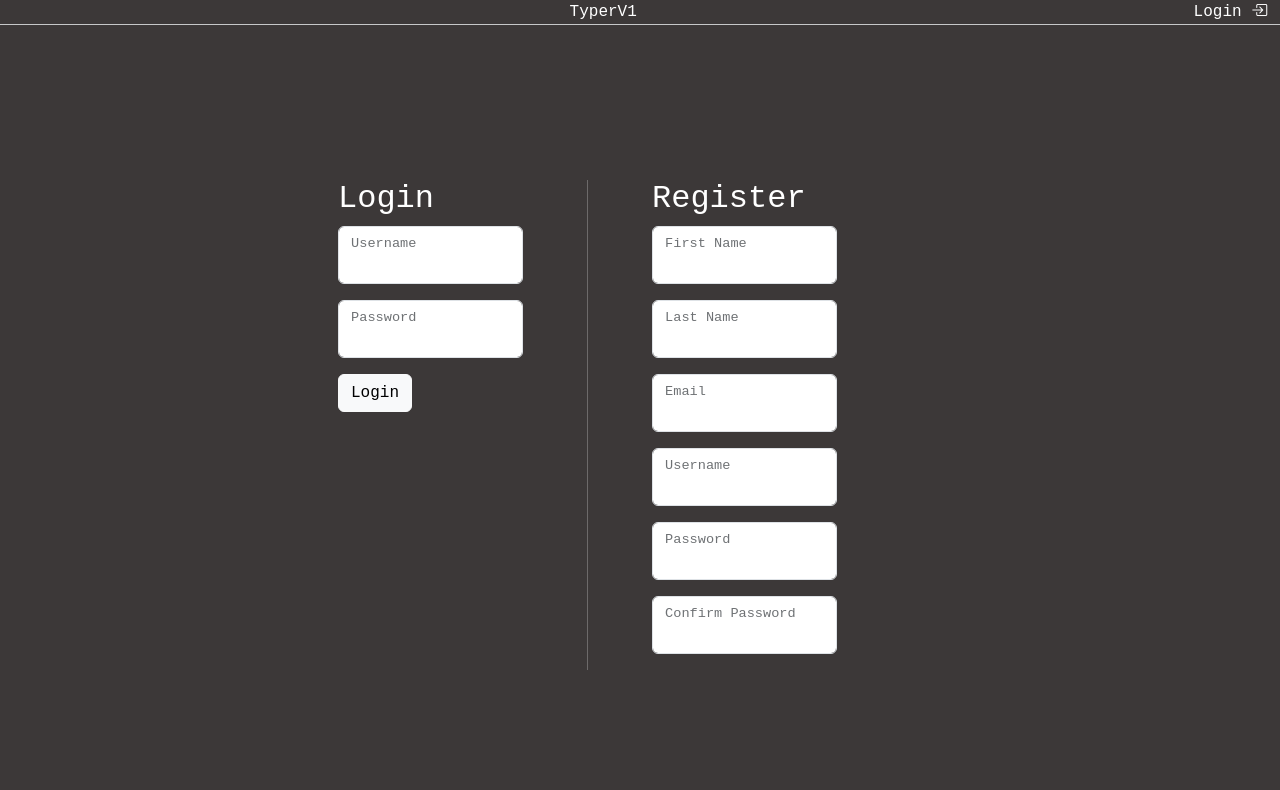
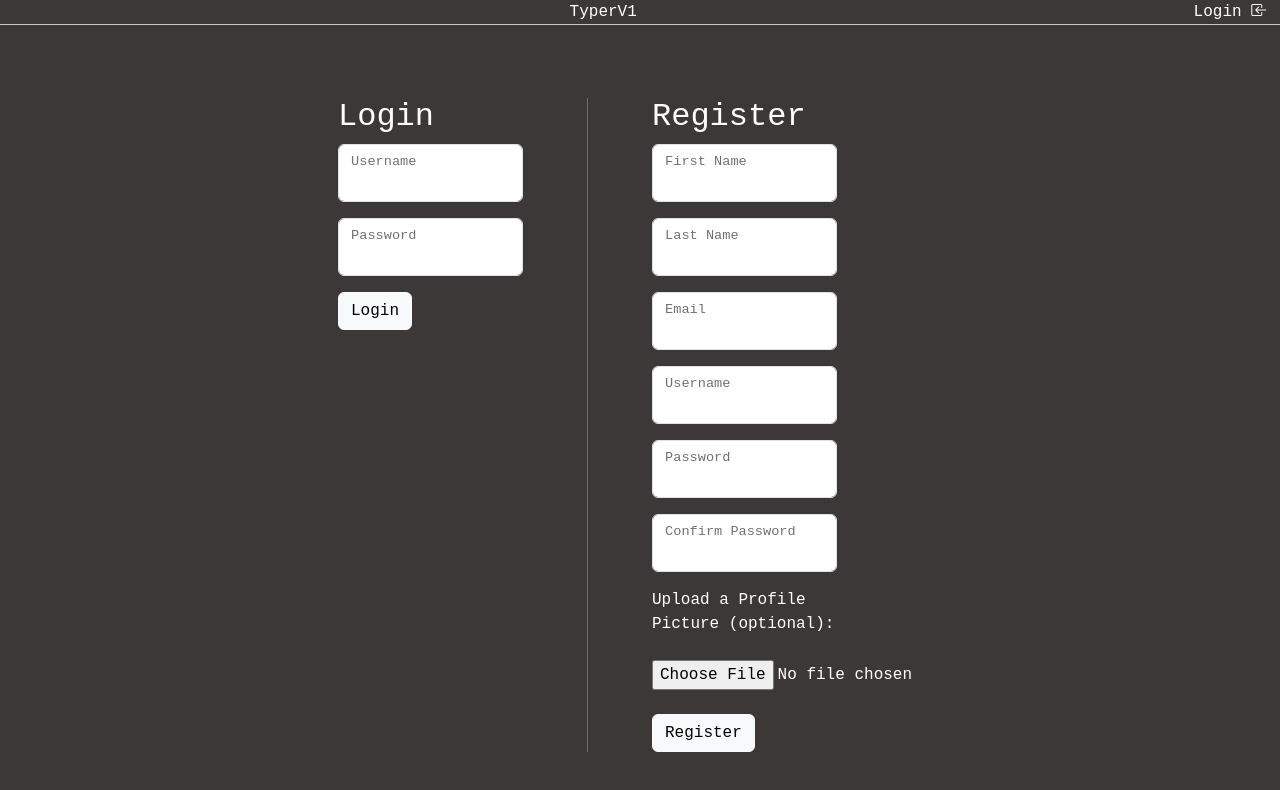
Before and after one commit to hajile7/TyperV1, an Angular app: page /Login in a window 1280 px wide. Shown: the top 790 px of the page. Built offline with nearby package versions, Linux system fonts and the light colour scheme.

Commit message:
login/registration/logout about complete. Need to get images figured out during registration

```diff
--- a/src/app/components/header/header.component.html
+++ b/src/app/components/header/header.component.html
@@ -1,5 +1,12 @@
 <div class="title">
-    <span style="text-align: center; flex-grow: 1;"><nav><a routerLink="/Home" style="color: white;">TyperV1</a></nav></span>
-    <span style="cursor: pointer;"><nav><a routerLink="/Login" style="color: white;">Login&nbsp;<span class="bi bi-box-arrow-in-right"></span></a></nav></span>
+    @if(!this.userService.isLoggedIn) {
+        <span style="text-align: center; flex-grow: 1;"><nav><a routerLink="/Home" style="color: white;">TyperV1</a></nav></span>
+        <span style="cursor: pointer;"><nav><a routerLink="/Login" style="color: white;">Login&nbsp;<span class="bi bi-box-arrow-in-left"></span></a></nav></span>
+    }
+    @else{
+        <span>{{this.userService.activeUser.userName}}</span>
+        <span style="text-align: center; flex-grow: 1;"><nav><a routerLink="/Home" style="color: white;">TyperV1</a></nav></span>
+        <span style="cursor: pointer" (click)="this.userService.logout()">Logout&nbsp;<span class="bi bi-box-arrow-in-right"></span></span>
+    }
 </div>
 <hr style="margin: 0;">
--- a/src/app/components/header/header.component.ts
+++ b/src/app/components/header/header.component.ts
@@ -1,13 +1,17 @@
 import { Component } from '@angular/core';
 import { RouterLink } from '@angular/router';
+import { UserService } from '../../services/user.service';
+import { LoginComponent } from '../login/login.component';
 
 @Component({
   selector: 'app-header',
   standalone: true,
-  imports: [RouterLink],
+  imports: [RouterLink, LoginComponent],
   templateUrl: './header.component.html',
   styleUrl: './header.component.css'
 })
 export class HeaderComponent {
 
+  constructor(public userService: UserService){}
+
 }
--- a/src/app/components/login/login.component.html
+++ b/src/app/components/login/login.component.html
@@ -45,6 +45,15 @@
                 <input id="confirmPassword" type="password" class="form-control" [(ngModel)]="confirmPassword">
                 <label for="confirmPassword">Confirm Password</label>
             </div>
-        </div>
+            <div>
+                <label for="profilePic" style="color: white;">Upload a Profile Picture (optional):</label>
+                <br/><br/>
+                <input id="profilePic" style="color: white;" type="file" (change)="onFileSelect($event)">
+                @if(imgUrl != undefined){
+                    <img [src]="imgUrl" style="width: 10rem; height: 10rem; border-radius: 100%;" >
+                }
+            </div>
+            <br/>
+            <button (click)="registerUser()" type="button" class="btn btn-light">Register</button>
     </div>
 </div>
--- a/src/app/components/login/login.component.ts
+++ b/src/app/components/login/login.component.ts
@@ -29,10 +29,11 @@ export class LoginComponent {
   newUserForm: FormData = new FormData();
 
   registerUser() {
-    this.newUserForm.append("FistName", this.firstName);
+    this.newUserForm.append("FirstName", this.firstName);
     this.newUserForm.append("LastName", this.lastName);
-    this.newUserForm.append("UserName", this.username);
-    this.newUserForm.append("Password", this.password);
+    this.newUserForm.append("UserName", this.registerUsername);
+    this.newUserForm.append("Password", this.registerPassword);
+    this.newUserForm.append("email", this.email);
 
     this.userService.addUser(this.newUserForm).subscribe((response) => {
       this.fileName = "";
--- a/src/app/services/user.service.ts
+++ b/src/app/services/user.service.ts
@@ -2,13 +2,14 @@ import { Injectable } from '@angular/core';
 import { UserModel } from '../models/user-model';
 import { HttpClient } from '@angular/common/http';
 import { Observable } from 'rxjs';
+import { Router } from '@angular/router';
 
 @Injectable({
   providedIn: 'root'
 })
 export class UserService {
 
-  constructor(private http: HttpClient) { }
+  constructor(private http: HttpClient, private router: Router) { }
 
   url: string = "https://localhost:7192/"
 
@@ -32,6 +33,10 @@ export class UserService {
     return this.http.get<UserModel>(`${this.url}api/User/Login?username=${username}&password=${password}`);
   }
 
-
+  logout() {
+    this.activeUser = {} as UserModel;
+    this.isLoggedIn = false;
+    this.router.navigate(["/Home"]);
+  }
 
 }
```
